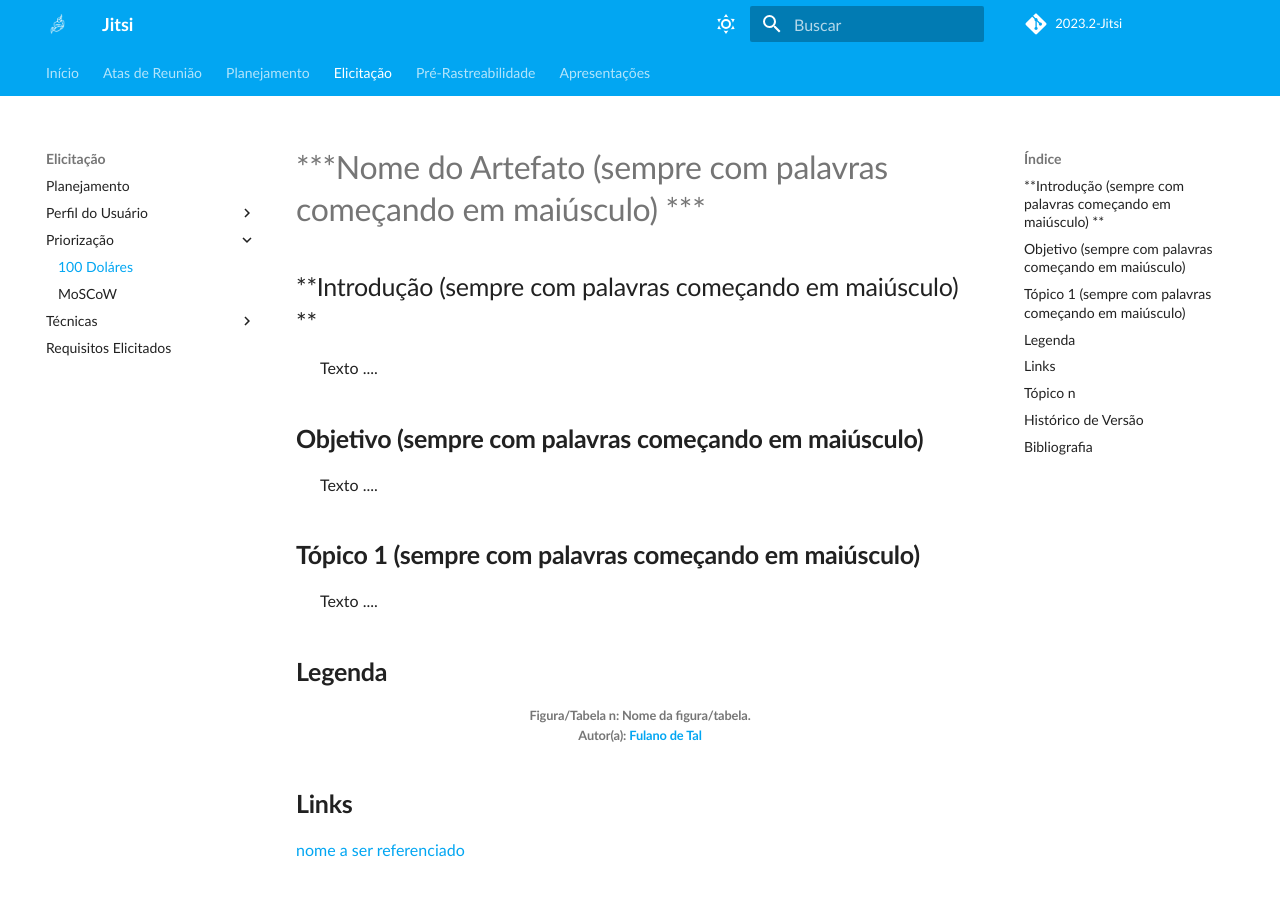
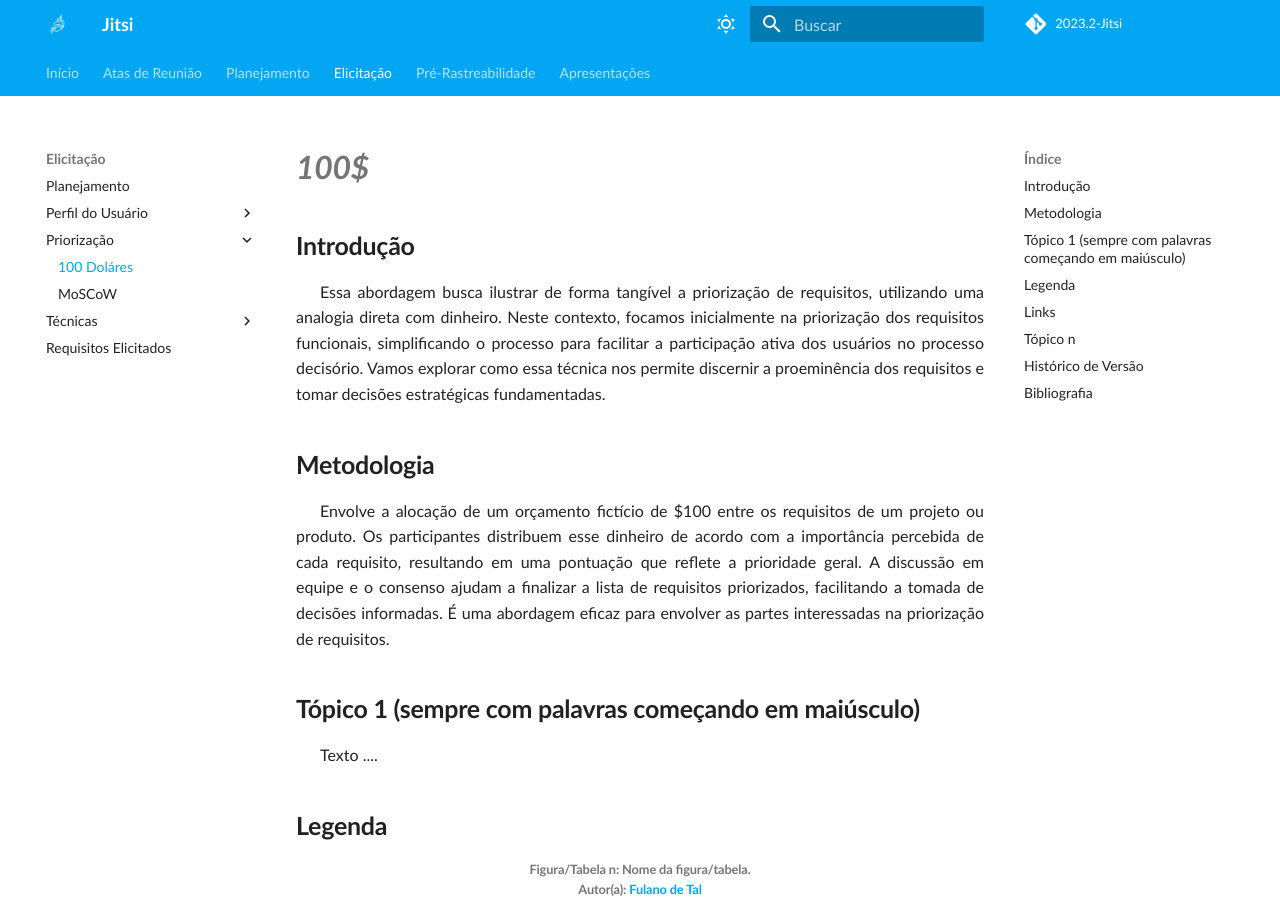
Before and after one commit to Requisitos-de-Software/2023.2-Jitsi, an MkDocs documentation site: the page built from docs/Elicitacao/priorizacao/100Dolares.md, in a window 1280 px wide and 900 px high. Built offline with MkDocs 1.6.1 and Material for MkDocs 9.7.7, drawn with Linux system fonts in a browser that asks for light colours; some web fonts are replaced; comment, search, counter and statistics services are not loaded.

Commit message:
iniciando 100$

```diff
--- a/docs/Elicitacao/priorizacao/100Dolares.md
+++ b/docs/Elicitacao/priorizacao/100Dolares.md
@@ -1,13 +1,13 @@
-# ***Nome do Artefato (sempre com palavras começando em maiúsculo) ***
+# ***100$***
 
-## **Introdução (sempre com palavras começando em maiúsculo) **
+## **Introdução**
 <p align="justify">
-&emsp;&emsp;Texto ....
+&emsp;&emsp;Essa abordagem busca ilustrar de forma tangível a priorização de requisitos, utilizando uma analogia direta com dinheiro. Neste contexto, focamos inicialmente na priorização dos requisitos funcionais, simplificando o processo para facilitar a participação ativa dos usuários no processo decisório. Vamos explorar como essa técnica nos permite discernir a proeminência dos requisitos e tomar decisões estratégicas fundamentadas.
 </p>
 
-## **Objetivo (sempre com palavras começando em maiúsculo)**
+## **Metodologia**
 <p align="justify">
-&emsp;&emsp;Texto ....
+&emsp;&emsp;Envolve a alocação de um orçamento fictício de $100 entre os requisitos de um projeto ou produto. Os participantes distribuem esse dinheiro de acordo com a importância percebida de cada requisito, resultando em uma pontuação que reflete a prioridade geral. A discussão em equipe e o consenso ajudam a finalizar a lista de requisitos priorizados, facilitando a tomada de decisões informadas. É uma abordagem eficaz para envolver as partes interessadas na priorização de requisitos.
 </p>
 
 ## **Tópico 1 (sempre com palavras começando em maiúsculo)**
```
